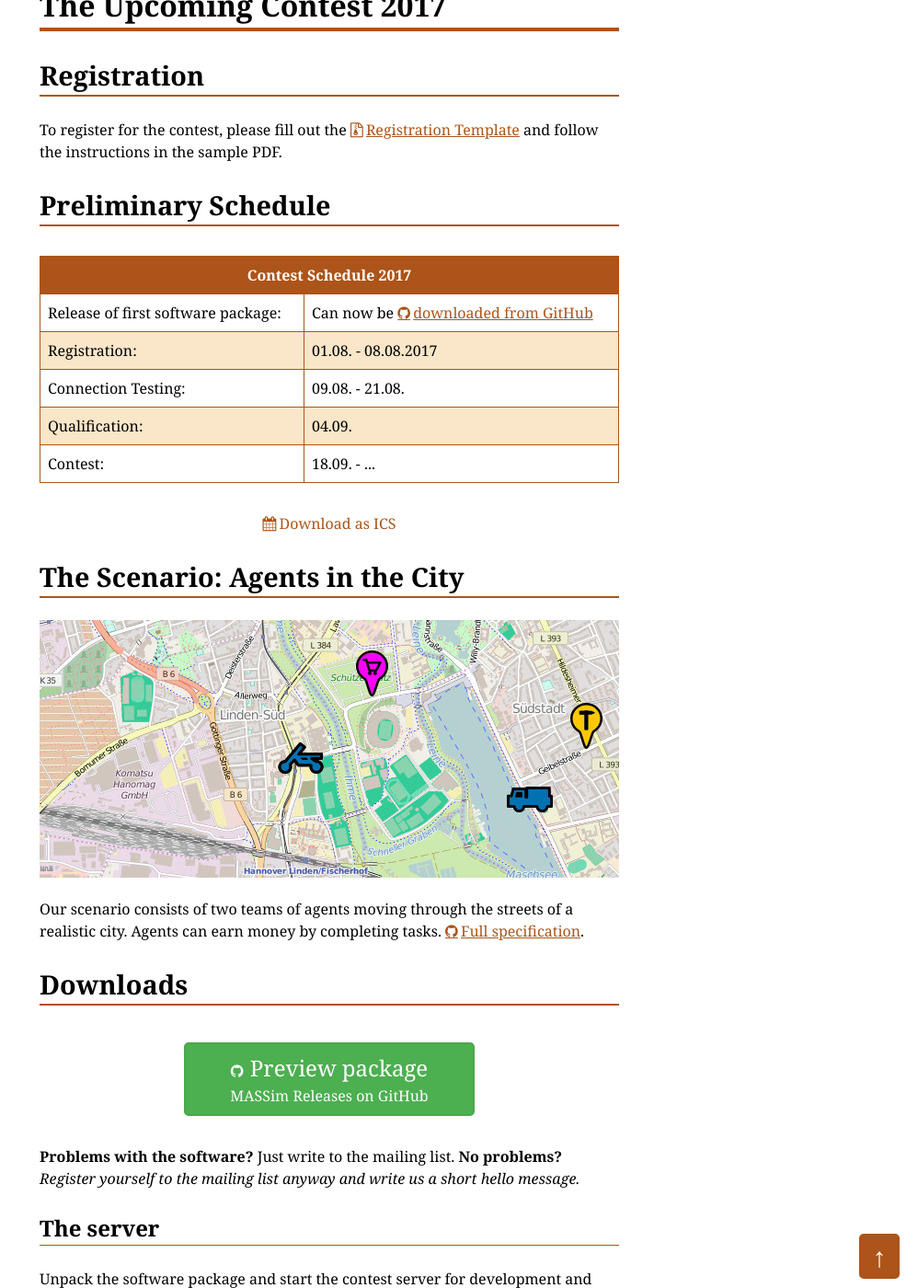
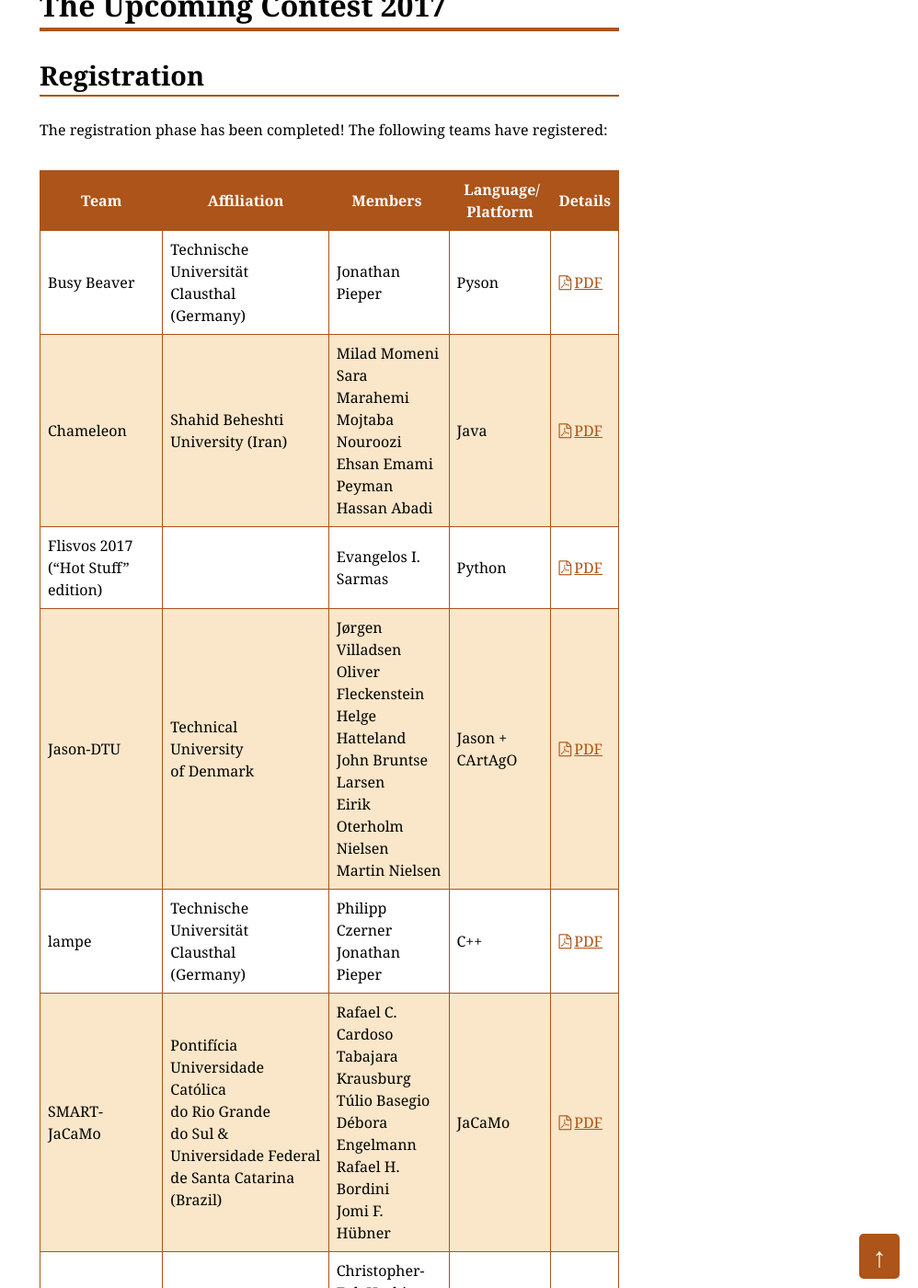
Before and after one commit to agentcontest/agentcontest.github.io, a Jekyll site: the page built from 2017/index.md, in a window 1280 px wide and 1400 px high, scrolled down 251 px. Shown: the whole window at 92% size, without its empty margins (282-1280 px from the left). Built offline with Jekyll 4.4.1, drawn with Linux system fonts in a browser that asks for light colours; some of the changed text lies outside the part shown.

Commit message:
add registrations

```diff
--- a/2017/index.md
+++ b/2017/index.md
@@ -7,7 +7,19 @@
 Registration
 ------------
 
-To register for the contest, please fill out the [Registration Template](/2017/registration-template-2017.zip) and follow the instructions in the sample PDF.
+The registration phase has been completed! The following teams have registered:
+
+| Team | Affiliation | Members | Language/<br>Platform | Details |
+| -- |
+| Busy Beaver | Technische<br> Universität<br> Clausthal<br> (Germany) | Jonathan Pieper | Pyson | [PDF](../registration/Busy-Beaver.pdf) |
+| Chameleon | Shahid Beheshti University (Iran) | Milad Momeni <br> Sara Marahemi <br> Mojtaba Nouroozi <br> Ehsan Emami <br> Peyman Hassan Abadi | Java | [PDF](../registration/Chameleon.pdf) |
+| Flisvos 2017 ("Hot Stuff" edition) |  | Evangelos I. Sarmas | Python | [PDF](../registration/Flisvos-2017.pdf) |
+| Jason-DTU | Technical<br> University<br> of Denmark | Jørgen Villadsen <br> Oliver Fleckenstein <br> Helge Hatteland <br> John Bruntse Larsen <br> Eirik Oterholm Nielsen <br> Martin Nielsen | Jason + CArtAgO | [PDF](../registration/Jason-DTU.pdf) |
+| lampe | Technische<br> Universität<br> Clausthal<br> (Germany) | Philipp Czerner <br> Jonathan Pieper | C++ | [PDF](../registration/lampe.pdf) |
+| SMART-JaCaMo | Pontifícia<br> Universidade<br> Católica<br> do Rio Grande<br> do Sul & Universidade Federal de Santa Catarina (Brazil) | Rafael C. Cardoso <br> Tabajara Krausburg <br> Túlio Basegio <br> Débora Engelmann <br> Rafael H. Bordini <br> Jomi F. Hübner | JaCaMo | [PDF](../registration/SMART-JaCaMo.pdf) |
+| TUBDAI | Technische<br> Universität<br> Berlin<br> (Germany) | Christopher-Eyk Hrabia <br> Patrick Marvin Lehmann <br> Yousuf Shaladi <br> Nabil Battjbuer <br> Axel Heßler | Python | [PDF](../registration/TUBDAI.pdf) |
+
+<del>To register for the contest, please fill out the [Registration Template](/2017/registration-template-2017.zip) and follow the instructions in the sample PDF.</del>
 
 Preliminary Schedule
 --------------------
```
Also changed, not shown: 7 other files.
